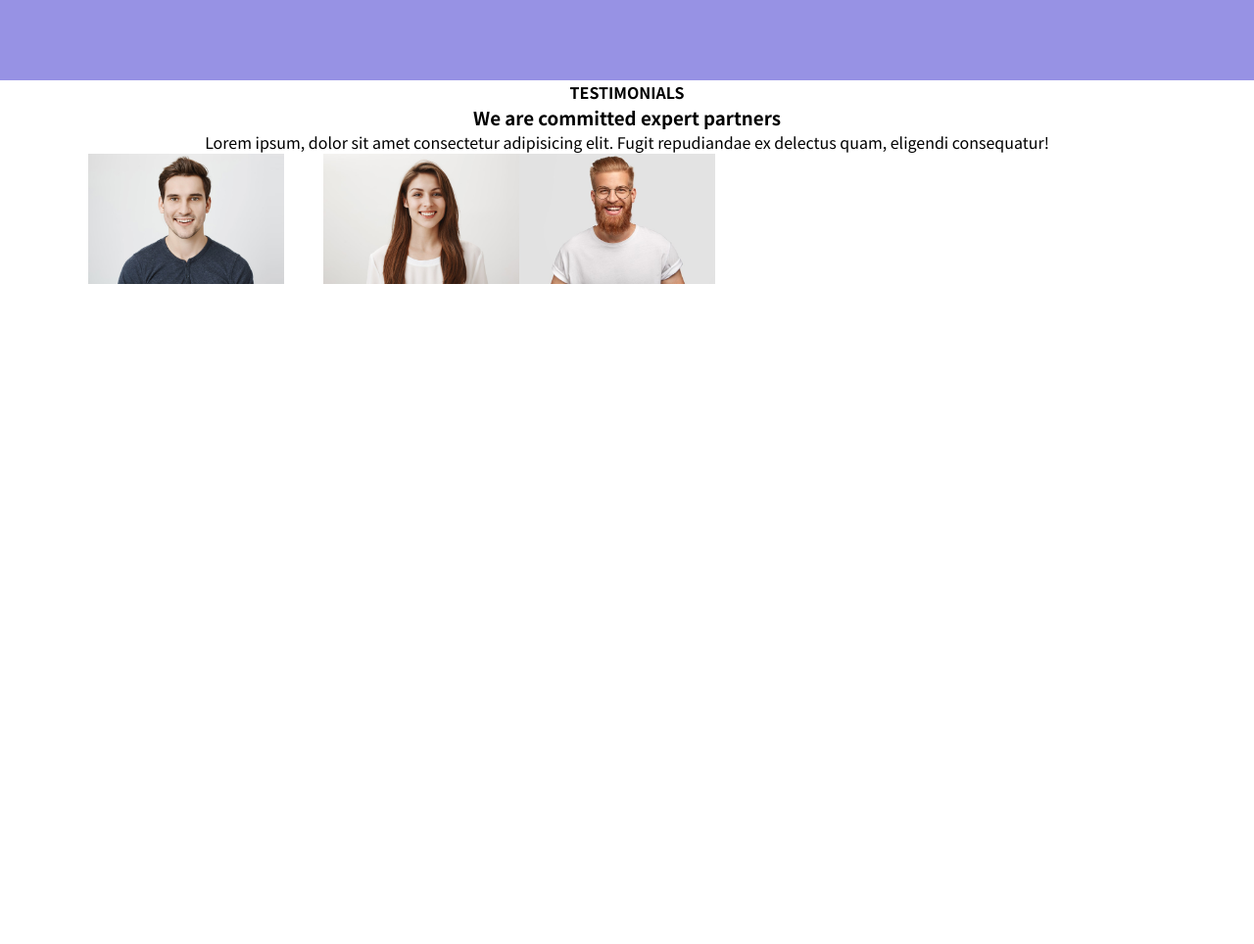
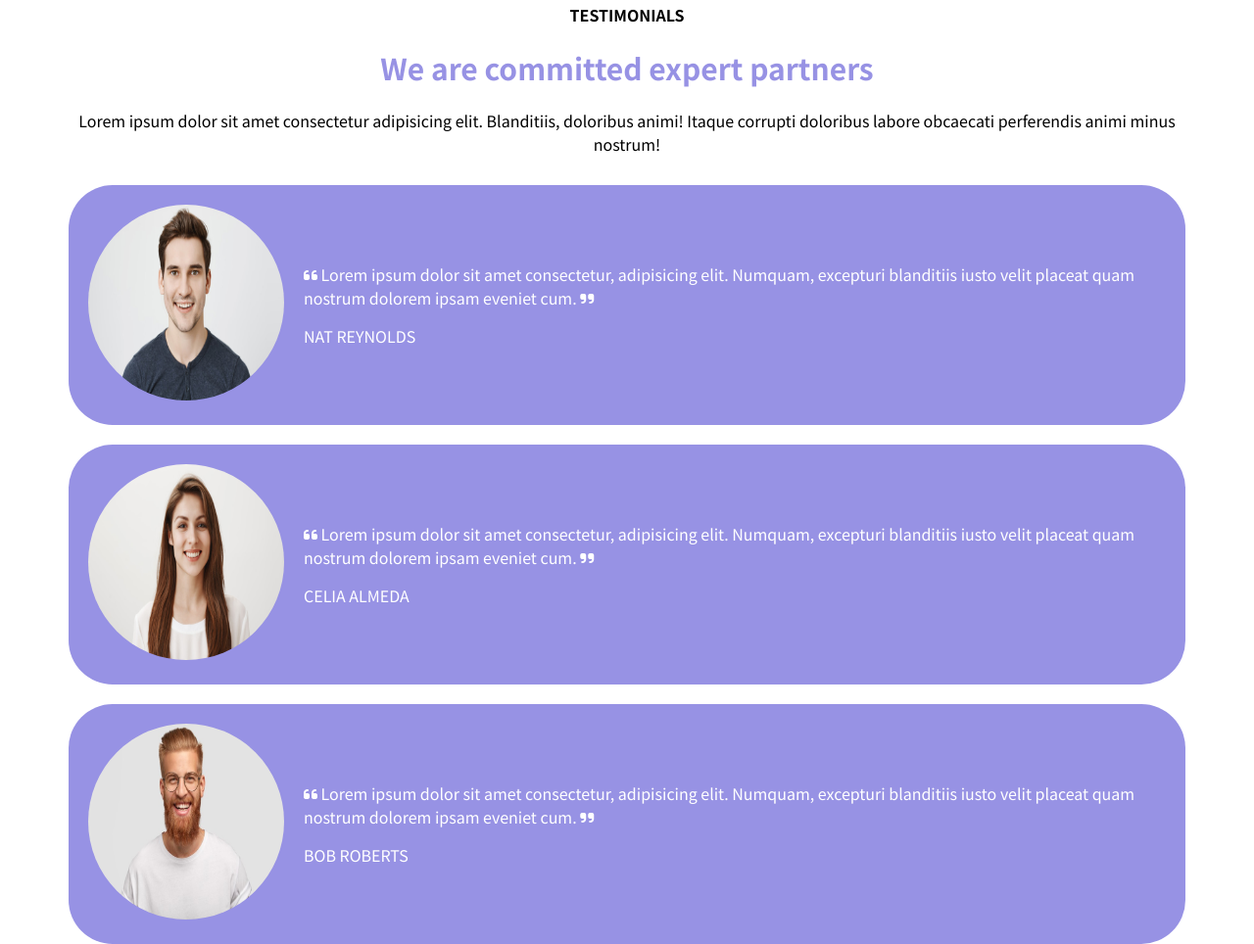
Before and after one commit to Ant0C/htmlcss-responsive-layout, a plain HTML site: page index.html in a window 1280 px wide. Shown: the part 1536-2500 px from the top of the page at 98% size. Before the commit the page ends 1831 px from the top, so only its background shows below. Drawn offline with Linux system fonts and the light colour scheme.

Commit message:
FEAT added content and query section testimonials

```diff
--- a/css/style.css
+++ b/css/style.css
@@ -188,42 +188,48 @@ a{
 
 /*** HERO ***/
 
+.main-hero{
+    background-color: var(--purple);
+}
+
+.container-small{
+    max-width: 920px;
+    margin: 0 auto;
+    padding: 0 20px;
+}
+
 .row-hero{
     flex-wrap: nowrap;
     justify-content: center;
     align-items: baseline;
     color: white;
+    gap: 60px;
 }
 
 .main-hero .container{
     padding: 50px;
 }
 
-.row-hero-right{
-    padding: 25px 25px;
-}
-
-.main-hero{
-    background-color: var(--purple);
-}
-
 .planning1{
-    width: 300px;
+    width: 80%;
 }
 
 .planning2{
-    width: 200px;
+    width: 70%;
 }
 
-.col-hero{
-    flex-basis: 100%;
+.main-hero.col-hero{
+    flex-basis: 0;
+    flex-grow: 1;
 }
 
 .row-hero-right{
+    justify-content: center;
     text-align: center;
+    padding: 32px 40px;
     background-color: white;
     color: black;
-    border-radius: 25px;
+    border-radius: 50px;
 }
 
 .row-hero-left h3{
@@ -282,10 +288,73 @@ a{
 
 /*** TESTIMONIALS ***/
 
-.text-testimonials:first-child{
-    text-align: center;
+.main-testimonials .container:first-child{
+    margin-bottom: 30px;
 }
 
-.row-testimonials img{
+.text-testimonials:first-child{
+    flex-direction: column;
+    text-align: center;
+    gap: 20px;
+    margin-top: 15px;
+    margin-bottom: 15px;
+}
+
+.text-testimonials h3{
+    font-size: 30px;
+    color: var(--purple);
+}
+
+.row-testimonials{
+    flex-direction: column;
+    gap: 20px;
+}
+
+.col-testimonials{
+    flex-basis: calc(100%/3);
+}
+
+.col-testimonials .row{
+    background-color: var(--purple);
+    border-radius: 45px;
+    padding: 20px;
+}
+
+.col-img{
+    flex-basis: 20%;
+}
+
+.col-text{
+    align-self: center;
+    flex-basis: 80%;
+    color: white;
+}
+
+.col-text p:first-child{
+    margin-bottom: 15px;
+}
+
+.col__img{
     width: 200px;
+    height: 200px;
+    border-radius: 50%;
 }
+
+/* Media query Testimonials */
+
+@media screen and (max-width: 891px){
+    .col-testimonials .row{
+        flex-wrap: nowrap;
+    }
+
+    .col-text{
+        margin-left: 25px;
+    }
+}
+
+@media screen and (max-width: 575px){
+    .col-testimonials .row{
+        flex-direction: column;
+        text-align: center;
+    }
+}
--- a/index.html
+++ b/index.html
@@ -141,7 +141,7 @@
         <!-- Section Hero -->
 
         <section class="main-hero">
-            <div class="container">
+            <div class="container-small">
                 <div class="row row-hero">
                     <div class="col">
                         <div class="card-hero">
@@ -183,48 +183,59 @@
         <!-- Section Testimonials -->
 
         <section class="main-testimonials">
-            <div class="text-testimonials">
+            <div class="container">
+                <div class="row text-testimonials">
                     <h4>TESTIMONIALS</h4>
                     <h3>We are committed expert partners</h3>
                     <p>
-                    Lorem ipsum, dolor sit amet consectetur adipisicing elit. Fugit repudiandae ex delectus quam, eligendi consequatur!
+                        Lorem ipsum dolor sit amet consectetur adipisicing elit. Blanditiis, doloribus animi! Itaque corrupti doloribus labore obcaecati perferendis animi minus nostrum!
                     </p>
                 </div>
-            <div class="container">
+            </div>
+            <div class="container container-testimonials">
                 <div class="row row-testimonials">
-                    <div class="col col-testimonials">
-                        <div class="container container-testimonials">
-                            <div class="row row-img">
+                    <div class="col-testimonials">
+                        <div class="row">
                             <div class="col-img">
-                                    <img src="./img/testimonial1.jpg" alt="">
+                                <img class="col__img" src="./img/testimonial1.jpg" alt="">
                             </div>
-                                <div class="col col-text">
-
+                            <div class="col-text">
+                                <p>
+                                    <i class="fa-solid fa-quote-left"></i>
+                                    Lorem ipsum dolor sit amet consectetur, adipisicing elit. Numquam, excepturi blanditiis iusto velit placeat quam nostrum dolorem ipsam eveniet cum.
+                                    <i class="fa-solid fa-quote-right"></i>
+                                </p>
+                                <p>NAT REYNOLDS</p>
                             </div>
                         </div>
                     </div>
+                    <div class="col-testimonials">
+                        <div class="row">
+                            <div class="col-img">
+                                <img class="col__img" src="./img/testimonial2.jpg" alt="">
                             </div>
-                    <div class="col col-testimonials">
-                        <div class="container container-testimonials">
-                            <div class="row row-img">
-                                <div class="col-img">
-                                    <img src="./img/testimonial2.jpg" alt="">
-                                </div>
-                                <div class="col col-text">
-                                    <img src="./img/testimonial3.jpg" alt="">
+                            <div class="col-text">
+                                <p>
+                                    <i class="fa-solid fa-quote-left"></i>
+                                    Lorem ipsum dolor sit amet consectetur, adipisicing elit. Numquam, excepturi blanditiis iusto velit placeat quam nostrum dolorem ipsam eveniet cum.
+                                    <i class="fa-solid fa-quote-right"></i>
+                                </p>
+                                <p>CELIA ALMEDA</p>
                             </div>
                         </div>
                     </div>
+                    <div class="col-testimonials">
+                        <div class="row">
+                            <div class="col-img">
+                                <img class="col__img" src="./img/testimonial3.jpg" alt="">
                             </div>
-                    <div class="col col-testimonials">
-                        <div class="container container-testimonials">
-                            <div class="row row-img">
-                                <div class="col-img">
-
-                                </div>
-                                <div class="col col-text">
-
-                                </div>
+                            <div class="col-text">
+                                <p>
+                                    <i class="fa-solid fa-quote-left"></i>
+                                    Lorem ipsum dolor sit amet consectetur, adipisicing elit. Numquam, excepturi blanditiis iusto velit placeat quam nostrum dolorem ipsam eveniet cum.
+                                    <i class="fa-solid fa-quote-right"></i>
+                                </p>
+                                <p>BOB ROBERTS</p>
                             </div>
                         </div>
                     </div>
```
Lines whose indentation alone changed are shown as unchanged.
